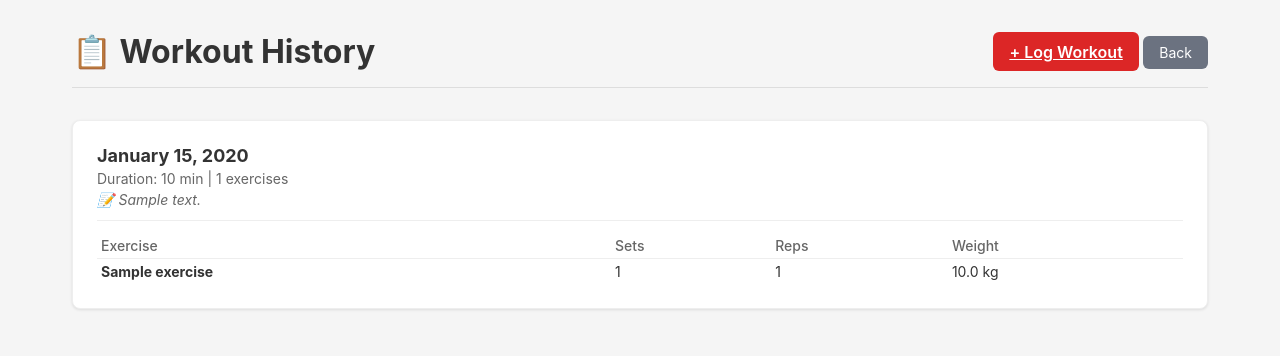
After one commit to SabaShagidzeMain/grit, a Flask app: page /workout-history in a window 1280 px wide. The commit adds this page. Shown: the top 356 px of the page. Run offline with Flask 3, Linux system fonts and the light colour scheme; a user stored in the database is signed in; tables that the repository leaves empty hold one stand-in row (values such as "Sample post").

Commit message:
feat: fetching exercises and workout logging

```diff
--- a/app/routes.py
+++ b/app/routes.py
@@ -1,7 +1,9 @@
-from flask import Blueprint, render_template, request, redirect, url_for, flash
+from flask import Blueprint, render_template, request, redirect, url_for, flash, jsonify
 from flask_login import login_user, logout_user, login_required, current_user
 from app import db, login_manager
-from app.models import User, WeightLog  # ← ADD WeightLog import
+from app.models import User, WeightLog, Exercise, Workout, WorkoutSet
+from datetime import datetime
+import requests
 
 bp = Blueprint('main', __name__)
 
@@ -142,6 +144,147 @@ def setup():
 
     return render_template('setup.html')
 
+@bp.route('/log-workout', methods=['GET', 'POST'])
+@login_required
+def log_workout():
+    if request.method == 'POST':
+        try:
+            # Get form data
+            date = request.form.get('date')
+            duration_min = request.form.get('duration_min')
+            notes = request.form.get('notes', '')
+
+            # Get exercise data from form
+            exercise_names = request.form.getlist('exercise_name[]')
+            sets_list = request.form.getlist('sets[]')
+            reps_list = request.form.getlist('reps[]')
+            weights_list = request.form.getlist('weight[]')
+
+            # Validate
+            if not exercise_names or len(exercise_names) == 0:
+                flash('Please add at least one exercise', 'danger')
+                return render_template('log_workout.html')
+
+            # Create workout
+            workout = Workout(
+                user_id=current_user.id,
+                date=datetime.strptime(date, '%Y-%m-%d') if date else datetime.now(),
+                duration_min=int(duration_min) if duration_min else 0,
+                notes=notes
+            )
+            db.session.add(workout)
+            db.session.flush()
+
+            # Add sets
+            for i in range(len(exercise_names)):
+                exercise_name = exercise_names[i].strip()
+                if not exercise_name:
+                    continue
+
+                # Find or create exercise
+                exercise = Exercise.query.filter_by(name=exercise_name).first()
+                if not exercise:
+                    exercise = Exercise(
+                        name=exercise_name,
+                        muscle_group='Unknown',
+                        category='Unknown'
+                    )
+                    db.session.add(exercise)
+                    db.session.flush()
+
+                workout_set = WorkoutSet(
+                    workout_id=workout.id,
+                    exercise_id=exercise.id,
+                    sets=int(sets_list[i]) if sets_list and i < len(sets_list) and sets_list[i] else 3,
+                    reps=int(reps_list[i]) if reps_list and i < len(reps_list) and reps_list[i] else 10,
+                    weight_kg=float(weights_list[i]) if weights_list and i < len(weights_list) and weights_list[i] else 0
+                )
+                db.session.add(workout_set)
+
+            db.session.commit()
+            flash('Workout logged successfully! 💪', 'success')
+            return redirect(url_for('main.workout_history'))
+
+        except Exception as e:
+            db.session.rollback()
+            flash(f'Error: {str(e)}', 'danger')
+            return render_template('log_workout.html')
+
+    # Pass today's date to the template
+    today = datetime.now().strftime('%Y-%m-%d')
+    return render_template('log_workout.html', today=today)
+
+
+@bp.route('/workout-history')
+@login_required
+def workout_history():
+    workouts = Workout.query.filter_by(user_id=current_user.id).order_by(Workout.date.desc()).all()
+    return render_template('workout_history.html', workouts=workouts)
+@bp.route('/api/exercises/search')
+def search_exercises():
+    """Search exercises from wger API - only return exercises with images"""
+    query = request.args.get('q', '').strip()
+
+    if not query or len(query) < 2:
+        return jsonify([])
+
+    try:
+        url = f'https://wger.de/api/v2/exerciseinfo/?format=json&language=2&limit=1000'
+        response = requests.get(url, timeout=15)
+
+        if response.status_code == 200:
+            data = response.json()
+            results = []
+
+            for ex in data.get('results', []):
+                # Check if exercise has images FIRST
+                images = ex.get('images', [])
+                if not images:
+                    continue  # Skip exercises without images
+
+                # Get English name from translations
+                name = None
+                for t in ex.get('translations', []):
+                    if t.get('language') == 2:  # English
+                        name = t.get('name')
+                        break
+
+                if not name:
+                    continue
+
+                if query.lower() in name.lower():
+                    # Get image
+                    image_url = None
+                    thumbnail_url = None
+
+                    for img in images:
+                        if img.get('is_main'):
+                            image_url = img.get('image')
+                            thumbnails = img.get('thumbnails', {})
+                            thumbnail_url = thumbnails.get('small') or thumbnails.get('medium')
+                            break
+
+                    # If no main image, use first available
+                    if not image_url and images:
+                        image_url = images[0].get('image')
+                        thumbnails = images[0].get('thumbnails', {})
+                        thumbnail_url = thumbnails.get('small') or thumbnails.get('medium')
+
+                    results.append({
+                        'id': ex.get('id'),
+                        'name': name,
+                        'muscle_group': 'Various',
+                        'image': image_url,
+                        'thumbnail': thumbnail_url
+                    })
+
+            return jsonify(results[:20])
+
+        return jsonify([])
+
+    except Exception as e:
+        print(f"Exercise search error: {str(e)}")
+        return jsonify([])
 
 @bp.route('/logout')
 @login_required
--- a/app/static/css/style.css
+++ b/app/static/css/style.css
@@ -182,3 +182,272 @@ body {
     font-weight: 700;
     color: #DC2626;
 }
+
+/* ===== FORM CARDS ===== */
+.form-card {
+    background: white;
+    padding: 1.5rem;
+    border-radius: 0.5rem;
+    box-shadow: 0 1px 3px rgba(0, 0, 0, 0.1);
+    border: 1px solid #eee;
+    margin-bottom: 1.5rem;
+}
+
+.form-card h2 {
+    font-size: 1.25rem;
+    margin-bottom: 1rem;
+    color: #333;
+}
+
+.form-row {
+    display: grid;
+    grid-template-columns: 1fr 1fr;
+    gap: 1rem;
+}
+
+.form-group textarea {
+    width: 100%;
+    padding: 0.6rem 0.75rem;
+    border: 1px solid #ddd;
+    border-radius: 0.375rem;
+    font-size: 1rem;
+    font-family: inherit;
+    resize: vertical;
+}
+
+.form-group textarea:focus {
+    outline: none;
+    border-color: #DC2626;
+    box-shadow: 0 0 0 3px rgba(220, 38, 38, 0.1);
+}
+
+/* ===== EXERCISE ROWS ===== */
+.exercise-row {
+    border: 1px solid #eee;
+    border-radius: 0.375rem;
+    padding: 1rem;
+    margin-bottom: 0.75rem;
+    background: #fafafa;
+}
+
+.exercise-inputs {
+    display: flex;
+    gap: 0.75rem;
+    align-items: end;
+    flex-wrap: wrap;
+}
+
+.exercise-inputs .form-group {
+    margin-bottom: 0;
+    position: relative;
+}
+
+.suggestions {
+    display: none;
+    position: absolute;
+    top: 100%;
+    left: 0;
+    right: 0;
+    background: white;
+    border: 1px solid #ddd;
+    border-radius: 0.375rem;
+    max-height: 150px;
+    overflow-y: auto;
+    z-index: 10;
+    box-shadow: 0 4px 6px rgba(0, 0, 0, 0.1);
+}
+
+.suggestion-item {
+    padding: 0.5rem 0.75rem;
+    cursor: pointer;
+    border-bottom: 1px solid #f0f0f0;
+}
+
+.suggestion-item:hover {
+    background: #f3f4f6;
+}
+
+.btn-remove {
+    background: #EF4444;
+    color: white;
+    border: none;
+    border-radius: 0.375rem;
+    padding: 0.5rem 0.75rem;
+    cursor: pointer;
+    font-size: 1rem;
+    height: 42px;
+    width: 42px;
+    display: flex;
+    align-items: center;
+    justify-content: center;
+}
+
+.btn-remove:hover {
+    background: #DC2626;
+}
+
+.btn-add-exercise {
+    background: #3B82F6;
+    color: white;
+    border: none;
+    border-radius: 0.375rem;
+    padding: 0.6rem 1rem;
+    cursor: pointer;
+    font-size: 0.875rem;
+    width: 100%;
+}
+
+.btn-add-exercise:hover {
+    background: #2563EB;
+}
+
+.btn-submit {
+    width: 100%;
+    padding: 0.75rem;
+    font-size: 1.125rem;
+}
+
+.btn-secondary {
+    padding: 0.5rem 1rem;
+    background: #6B7280;
+    color: white;
+    border: none;
+    border-radius: 0.375rem;
+    text-decoration: none;
+    font-size: 0.875rem;
+}
+
+.btn-secondary:hover {
+    background: #4B5563;
+}
+
+/* ===== WORKOUT HISTORY ===== */
+.workout-card {
+    background: white;
+    padding: 1.5rem;
+    border-radius: 0.5rem;
+    box-shadow: 0 1px 3px rgba(0, 0, 0, 0.1);
+    border: 1px solid #eee;
+    margin-bottom: 1rem;
+}
+
+.workout-header h3 {
+    font-size: 1.125rem;
+    color: #333;
+    margin-bottom: 0.25rem;
+}
+
+.workout-meta {
+    color: #666;
+    font-size: 0.875rem;
+}
+
+.workout-notes {
+    color: #666;
+    font-size: 0.875rem;
+    margin-top: 0.25rem;
+    font-style: italic;
+}
+
+.workout-exercises {
+    margin-top: 0.75rem;
+    border-top: 1px solid #eee;
+    padding-top: 0.75rem;
+}
+
+.workout-exercises table {
+    width: 100%;
+    font-size: 0.875rem;
+    border-collapse: collapse;
+}
+
+.workout-exercises th {
+    text-align: left;
+    color: #666;
+    font-weight: 500;
+    padding: 0.25rem;
+    border-bottom: 1px solid #eee;
+}
+
+.workout-exercises td {
+    padding: 0.25rem;
+    border-bottom: 1px solid #f0f0f0;
+}
+
+.workout-exercises tr:last-child td {
+    border-bottom: none;
+}
+
+/* ===== EMPTY STATE ===== */
+.empty-state {
+    text-align: center;
+    padding: 3rem 1rem;
+    background: white;
+    border-radius: 0.5rem;
+    border: 1px solid #eee;
+}
+
+/* ===== RESPONSIVE ===== */
+@media (max-width: 768px) {
+    .form-row {
+        grid-template-columns: 1fr;
+    }
+
+    .exercise-inputs {
+        flex-direction: column;
+        align-items: stretch;
+    }
+
+    .exercise-inputs .form-group {
+        flex: 1 !important;
+    }
+
+    .btn-remove {
+        width: 100%;
+        height: 40px;
+    }
+}
+
+.quick-actions {
+    display: flex;
+    gap: 1rem;
+    margin-top: 1.5rem;
+}
+
+/* ===== SUGGESTIONS WITH IMAGES ===== */
+.suggestions {
+    display: none;
+    position: absolute;
+    top: 100%;
+    left: 0;
+    right: 0;
+    background: white;
+    border: 1px solid #ddd;
+    border-radius: 0.375rem;
+    max-height: 200px;
+    overflow-y: auto;
+    z-index: 10;
+    box-shadow: 0 4px 6px rgba(0, 0, 0, 0.1);
+}
+
+.suggestion-item {
+    display: flex;
+    align-items: center;
+    padding: 0.5rem 0.75rem;
+    cursor: pointer;
+    border-bottom: 1px solid #f0f0f0;
+    gap: 10px;
+}
+
+.suggestion-item:hover {
+    background: #f3f4f6;
+}
+
+.suggestion-img {
+    width: 30px;
+    height: 30px;
+    object-fit: cover;
+    border-radius: 50%;
+    flex-shrink: 0;
+    background: #f0f0f0;
+}
--- /dev/null
+++ b/app/templates/workout_history.html
@@ -0,0 +1,59 @@
+{% extends "base.html" %}
+
+{% block title %}Workout History - Grit{% endblock %}
+
+{% block content %}
+<div class="dashboard-container">
+    <div class="dashboard-header">
+        <h1>📋 Workout History</h1>
+        <div>
+            <a href="{{ url_for('main.log_workout') }}" class="btn-primary" style="display: inline-block; width: auto;">+ Log Workout</a>
+            <a href="{{ url_for('main.dashboard') }}" class="btn-secondary">Back</a>
+        </div>
+    </div>
+
+    {% if workouts %}
+        {% for workout in workouts %}
+        <div class="workout-card">
+            <div class="workout-header">
+                <div>
+                    <h3>{{ workout.date.strftime('%B %d, %Y') }}</h3>
+                    <p class="workout-meta">Duration: {{ workout.duration_min }} min | {{ workout.sets|length }} exercises</p>
+                    {% if workout.notes %}
+                        <p class="workout-notes">📝 {{ workout.notes }}</p>
+                    {% endif %}
+                </div>
+            </div>
+
+            <div class="workout-exercises">
+                <table>
+                    <thead>
+                        <tr>
+                            <th>Exercise</th>
+                            <th>Sets</th>
+                            <th>Reps</th>
+                            <th>Weight</th>
+                        </tr>
+                    </thead>
+                    <tbody>
+                        {% for set in workout.sets %}
+                        <tr>
+                            <td><strong>{{ set.exercise.name }}</strong></td>
+                            <td>{{ set.sets }}</td>
+                            <td>{{ set.reps }}</td>
+                            <td>{{ set.weight_kg }} kg</td>
+                        </tr>
+                        {% endfor %}
+                    </tbody>
+                </table>
+            </div>
+        </div>
+        {% endfor %}
+    {% else %}
+        <div class="empty-state">
+            <p style="font-size: 1.5rem; margin-bottom: 1rem;">No workouts logged yet!</p>
+            <a href="{{ url_for('main.log_workout') }}" class="btn-primary" style="display: inline-block; width: auto;">Log Your First Workout 💪</a>
+        </div>
+    {% endif %}
+</div>
+{% endblock %}
```
Also changed, not shown: app/models.py (+29 -2 lines), app/templates/dashboard.html (+6 -1 lines), app/templates/log_workout.html (added, +168 -0 lines), 2 other files.
